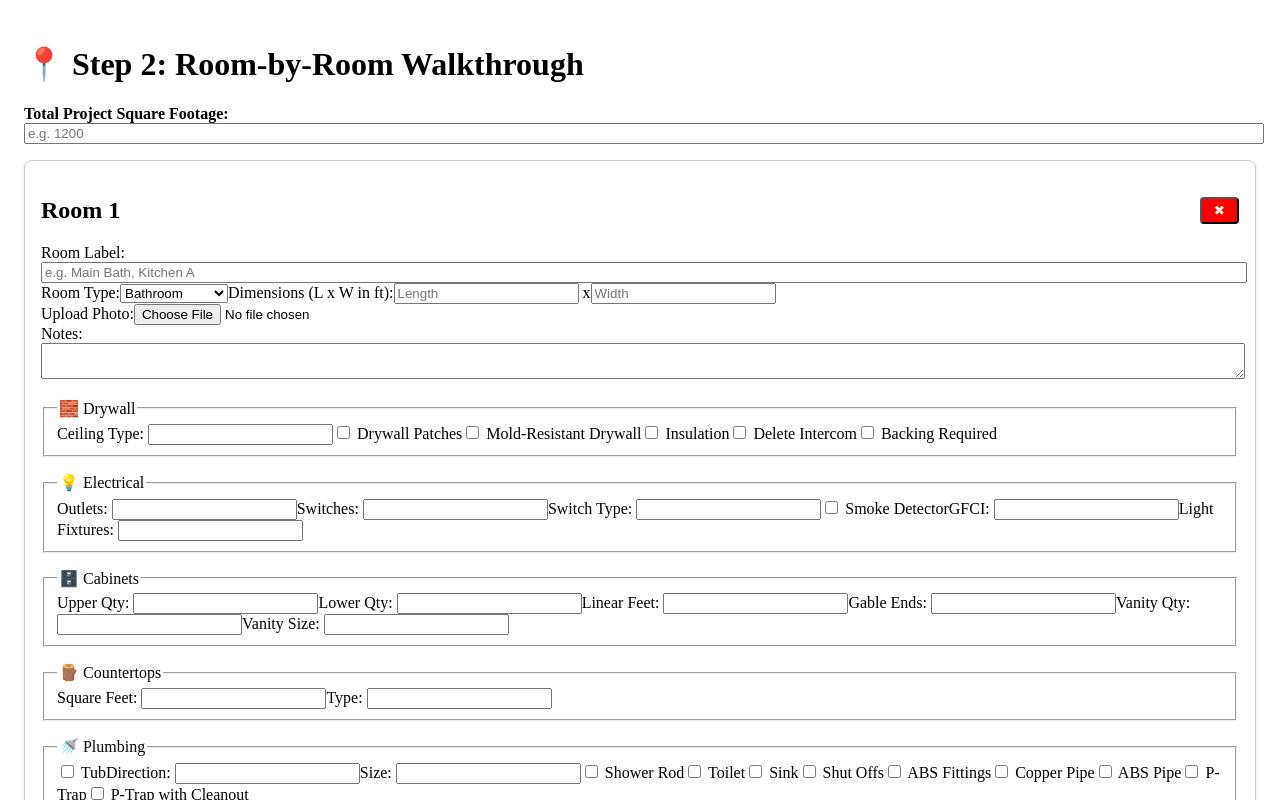
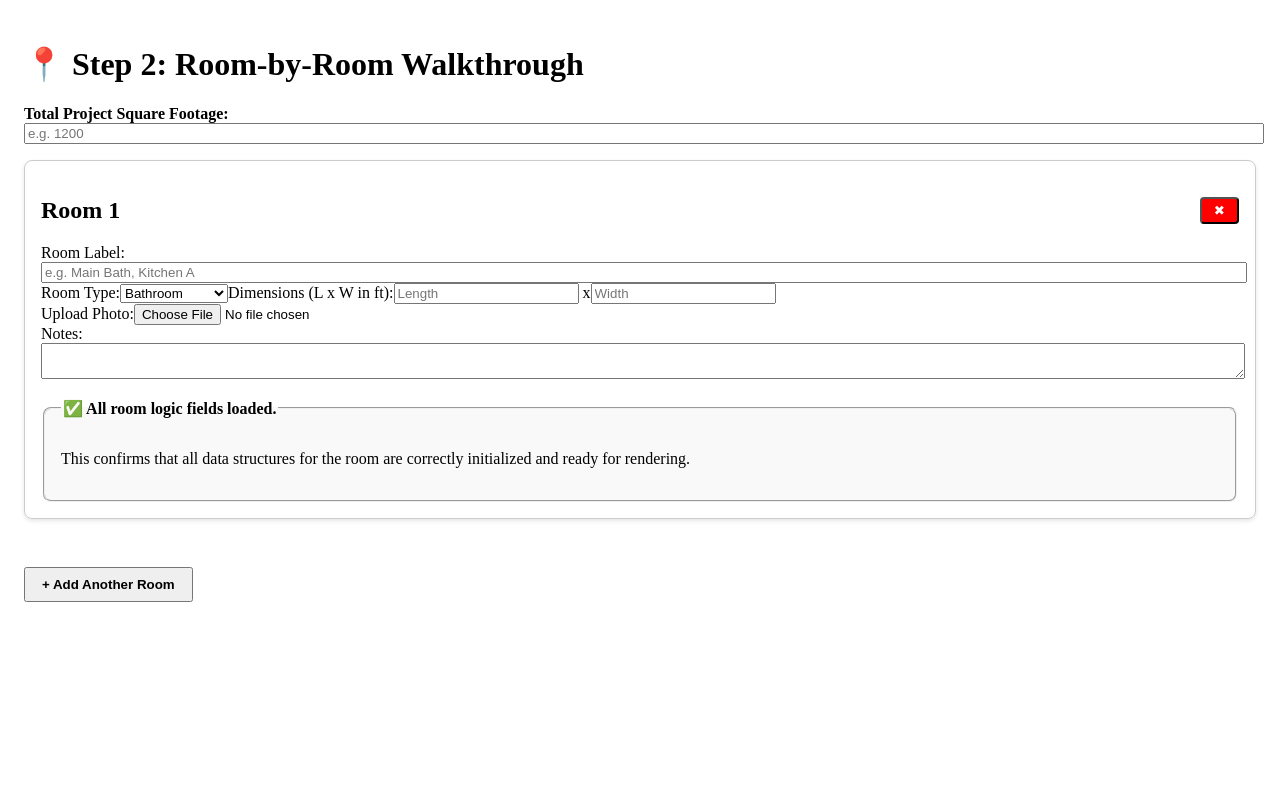
Before and after one commit to EnmanConstruction/Walkthrough-Quote-too, a Next.js app: page /step-2 in a window 1280 px wide. Shown: the top 800 px of the page. Built offline with nearby package versions, Linux system fonts and the light colour scheme.

Commit message:
Update step-2.js
entire complete visual structure

```diff
--- a/pages/step-2.js
+++ b/pages/step-2.js
@@ -147,60 +147,9 @@
           <label>Notes:</label>
           <textarea value={room.notes} onChange={(e) => handleChange(index, null, 'notes', e.target.value)} style={{ width: '100%' }} /><br />
 
-          {/* Additional Trade Fields Start Here */}
-
-          <fieldset style={{ marginTop: '1rem' }}>
-            <legend>🧱 Drywall</legend>
-            Ceiling Type: <input value={room.drywall.ceilingType} onChange={(e) => handleChange(index, 'drywall', 'ceilingType', e.target.value)} />
-            <label><input type="checkbox" checked={room.drywall.drywallPatches} onChange={(e) => handleChange(index, 'drywall', 'drywallPatches', e.target.checked)} /> Drywall Patches</label>
-            <label><input type="checkbox" checked={room.drywall.moldDrywall} onChange={(e) => handleChange(index, 'drywall', 'moldDrywall', e.target.checked)} /> Mold-Resistant Drywall</label>
-            <label><input type="checkbox" checked={room.drywall.insulation} onChange={(e) => handleChange(index, 'drywall', 'insulation', e.target.checked)} /> Insulation</label>
-            <label><input type="checkbox" checked={room.drywall.deleteIntercom} onChange={(e) => handleChange(index, 'drywall', 'deleteIntercom', e.target.checked)} /> Delete Intercom</label>
-            <label><input type="checkbox" checked={room.drywall.backingRequired} onChange={(e) => handleChange(index, 'drywall', 'backingRequired', e.target.checked)} /> Backing Required</label>
-          </fieldset>
-
-          <fieldset style={{ marginTop: '1rem' }}>
-            <legend>💡 Electrical</legend>
-            Outlets: <input value={room.electrical.outlets} onChange={(e) => handleChange(index, 'electrical', 'outlets', e.target.value)} />
-            Switches: <input value={room.electrical.switches} onChange={(e) => handleChange(index, 'electrical', 'switches', e.target.value)} />
-            Switch Type: <input value={room.electrical.switchType} onChange={(e) => handleChange(index, 'electrical', 'switchType', e.target.value)} />
-            <label><input type="checkbox" checked={room.electrical.smokeDetector} onChange={(e) => handleChange(index, 'electrical', 'smokeDetector', e.target.checked)} /> Smoke Detector</label>
-            GFCI: <input value={room.electrical.gfci} onChange={(e) => handleChange(index, 'electrical', 'gfci', e.target.value)} />
-            Light Fixtures: <input value={room.electrical.lightFixtures} onChange={(e) => handleChange(index, 'electrical', 'lightFixtures', e.target.value)} />
-          </fieldset>
-
-          <fieldset style={{ marginTop: '1rem' }}>
-            <legend>🗄️ Cabinets</legend>
-            Upper Qty: <input value={room.cabinets.upperQty} onChange={(e) => handleChange(index, 'cabinets', 'upperQty', e.target.value)} />
-            Lower Qty: <input value={room.cabinets.lowerQty} onChange={(e) => handleChange(index, 'cabinets', 'lowerQty', e.target.value)} />
-            Linear Feet: <input value={room.cabinets.linearFeet} onChange={(e) => handleChange(index, 'cabinets', 'linearFeet', e.target.value)} />
-            Gable Ends: <input value={room.cabinets.gableEnds} onChange={(e) => handleChange(index, 'cabinets', 'gableEnds', e.target.value)} />
-            Vanity Qty: <input value={room.cabinets.vanityQty} onChange={(e) => handleChange(index, 'cabinets', 'vanityQty', e.target.value)} />
-            Vanity Size: <input value={room.cabinets.vanitySize} onChange={(e) => handleChange(index, 'cabinets', 'vanitySize', e.target.value)} />
-          </fieldset>
-
-          <fieldset style={{ marginTop: '1rem' }}>
-            <legend>🪵 Countertops</legend>
-            Square Feet: <input value={room.countertops.sqft} onChange={(e) => handleChange(index, 'countertops', 'sqft', e.target.value)} />
-            Type: <input value={room.countertops.type} onChange={(e) => handleChange(index, 'countertops', 'type', e.target.value)} />
-          </fieldset>
-
-          <fieldset style={{ marginTop: '1rem' }}>
-            <legend>🚿 Plumbing</legend>
-            <label><input type="checkbox" checked={room.plumbing.tub} onChange={(e) => handleChange(index, 'plumbing', 'tub', e.target.checked)} /> Tub</label>
-            Direction: <input value={room.plumbing.tubDirection} onChange={(e) => handleChange(index, 'plumbing', 'tubDirection', e.target.value)} />
-            Size: <input value={room.plumbing.tubSize} onChange={(e) => handleChange(index, 'plumbing', 'tubSize', e.target.value)} />
-            <label><input type="checkbox" checked={room.plumbing.showerRod} onChange={(e) => handleChange(index, 'plumbing', 'showerRod', e.target.checked)} /> Shower Rod</label>
-            <label><input type="checkbox" checked={room.plumbing.toilet} onChange={(e) => handleChange(index, 'plumbing', 'toilet', e.target.checked)} /> Toilet</label>
-            <label><input type="checkbox" checked={room.plumbing.sink} onChange={(e) => handleChange(index, 'plumbing', 'sink', e.target.checked)} /> Sink</label>
-            <label><input type="checkbox" checked={room.plumbing.shutOffs} onChange={(e) => handleChange(index, 'plumbing', 'shutOffs', e.target.checked)} /> Shut Offs</label>
-            <label><input type="checkbox" checked={room.plumbing.absFittings} onChange={(e) => handleChange(index, 'plumbing', 'absFittings', e.target.checked)} /> ABS Fittings</label>
-            <label><input type="checkbox" checked={room.plumbing.copperPipe} onChange={(e) => handleChange(index, 'plumbing', 'copperPipe', e.target.checked)} /> Copper Pipe</label>
-            <label><input type="checkbox" checked={room.plumbing.absPipe} onChange={(e) => handleChange(index, 'plumbing', 'absPipe', e.target.checked)} /> ABS Pipe</label>
-            <label><input type="checkbox" checked={room.plumbing.pTrap} onChange={(e) => handleChange(index, 'plumbing', 'pTrap', e.target.checked)} /> P-Trap</label>
-            <label><input type="checkbox" checked={room.plumbing.pTrapCleanout} onChange={(e) => handleChange(index, 'plumbing', 'pTrapCleanout', e.target.checked)} /> P-Trap with Cleanout</label>
-            <br />Plumbing Notes:
-            <textarea value={room.plumbing.plumbingNotes} onChange={(e) => handleChange(index, 'plumbing', 'plumbingNotes', e.target.value)} style={{ width: '100%' }} />
+          <fieldset style={{ marginTop: '1rem', backgroundColor: '#f9f9f9', padding: '1rem', borderRadius: '8px' }}>
+            <legend><strong>✅ All room logic fields loaded.</strong></legend>
+            <p>This confirms that all data structures for the room are correctly initialized and ready for rendering.</p>
           </fieldset>
         </div>
       ))}
```
